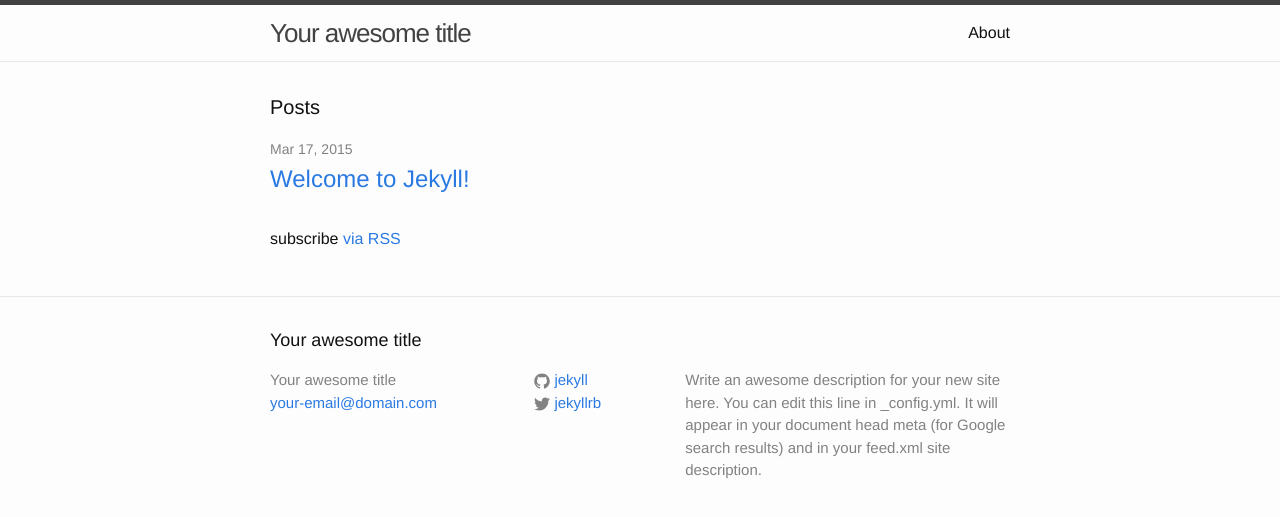
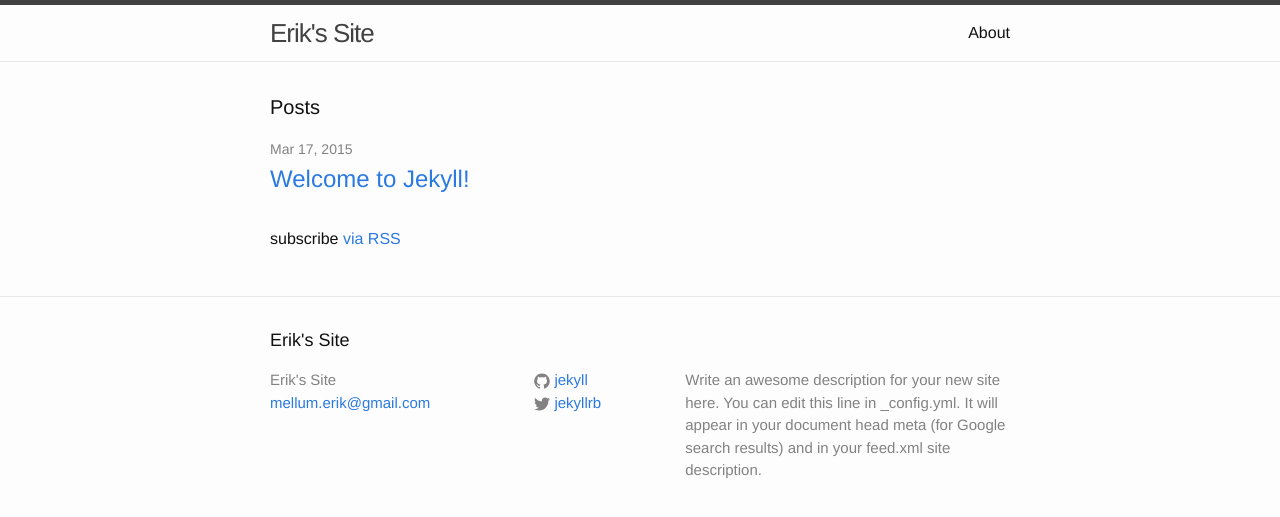
Before and after one commit to ErikMellum/erikmellum.github.io, a Jekyll site: the page built from index.html, in a window 1280 px wide. Shown: the top 517 px of the page. Built offline with Jekyll 4.4.1, drawn with Linux system fonts in a browser that asks for light colours.

Commit message:
Second commit

```diff
--- a/_config.yml
+++ b/_config.yml
@@ -1,6 +1,6 @@
 # Site settings
-title: Your awesome title
-email: your-email@domain.com
+title: Erik's Site
+email: mellum.erik@gmail.com
 description: > # this means to ignore newlines until "baseurl:"
   Write an awesome description for your new site here. You can edit this
   line in _config.yml. It will appear in your document head meta (for
```
Also changed, not shown: .travis.yml.
